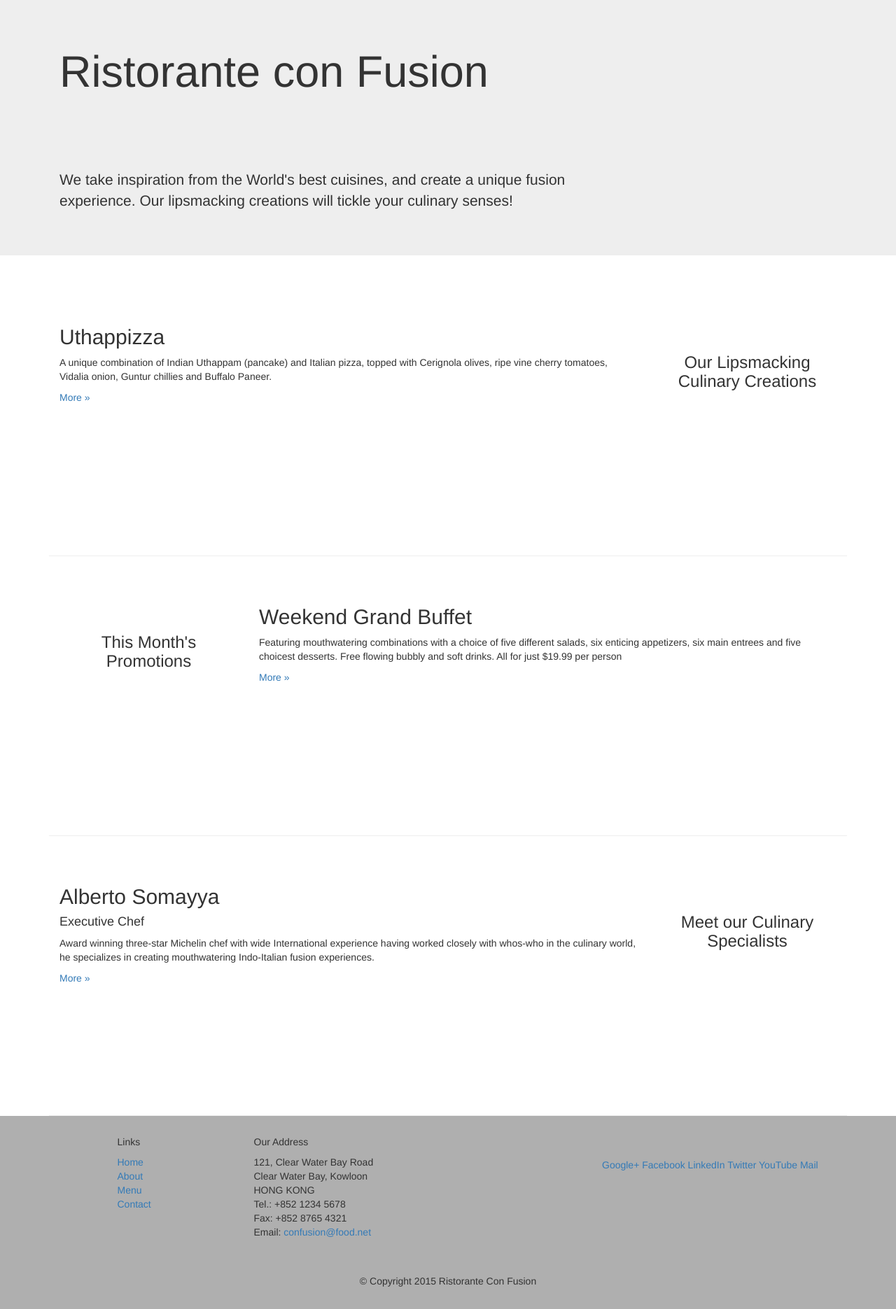
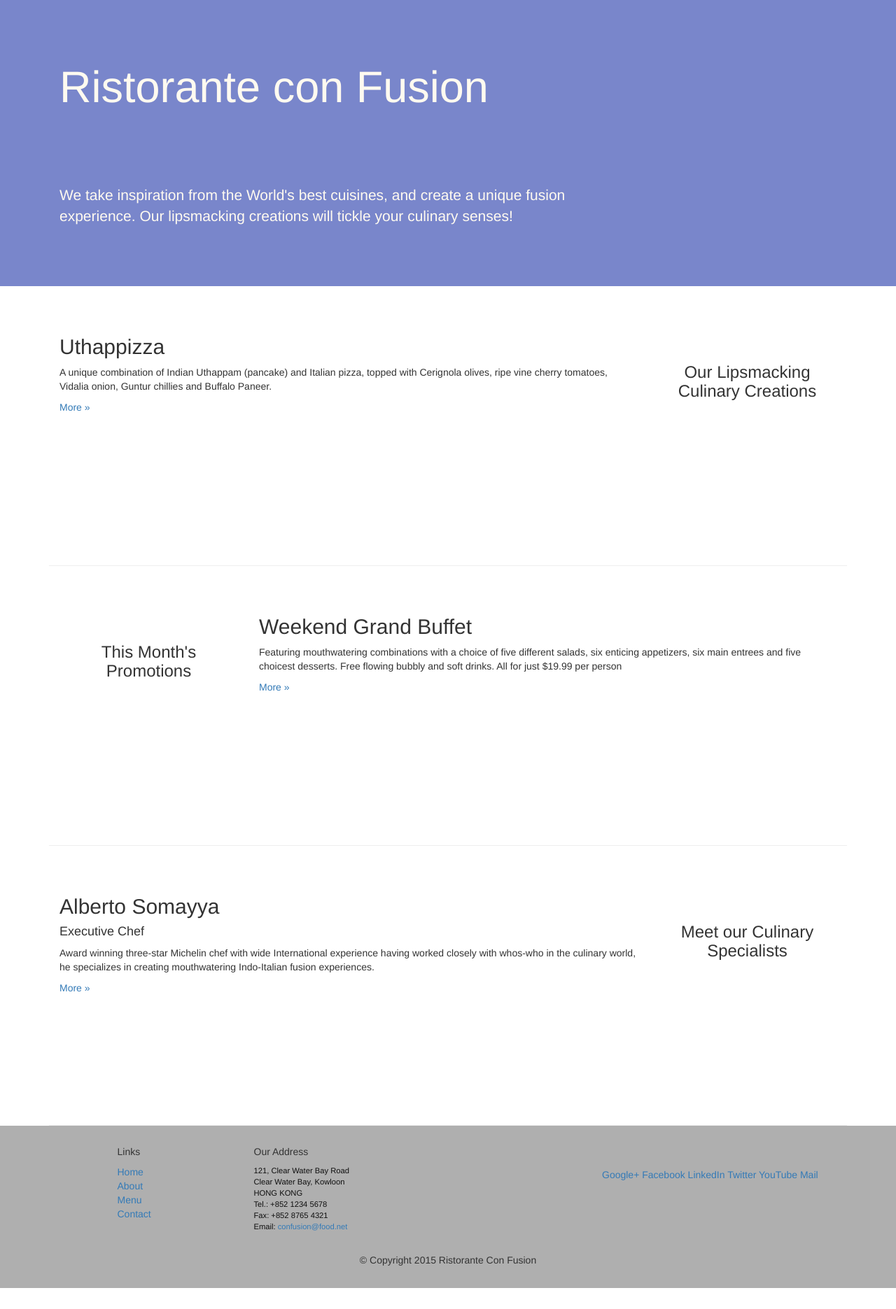
Before and after one commit to adchawla/Coursera-FrontEndDevelopment, a plain HTML site: page conFusion/index.html in a window 1280 px wide. Shown: the whole page at 70% size. After the commit the page ends 1841 px from the top, so only its background shows below. Drawn offline with nearby package versions, Linux system fonts and the light colour scheme.

Commit message:
Adding new styles to be applied on jumbotron and on address elements

```diff
--- a/conFusion/css/myStyle.css
+++ b/conFusion/css/myStyle.css
@@ -15,3 +15,14 @@
     margin:0px auto;
     padding: 20px 0px 20px 0px;
 }
+.jumbotron {
+    padding:70px 30px 70px 30px;
+    margin:0px auto;
+    background: #7986CB ;
+    color:floralwhite;
+}
+address{
+    font-size:80%;
+    margin:0px;
+    color:#0f0f0f;
+}
```
